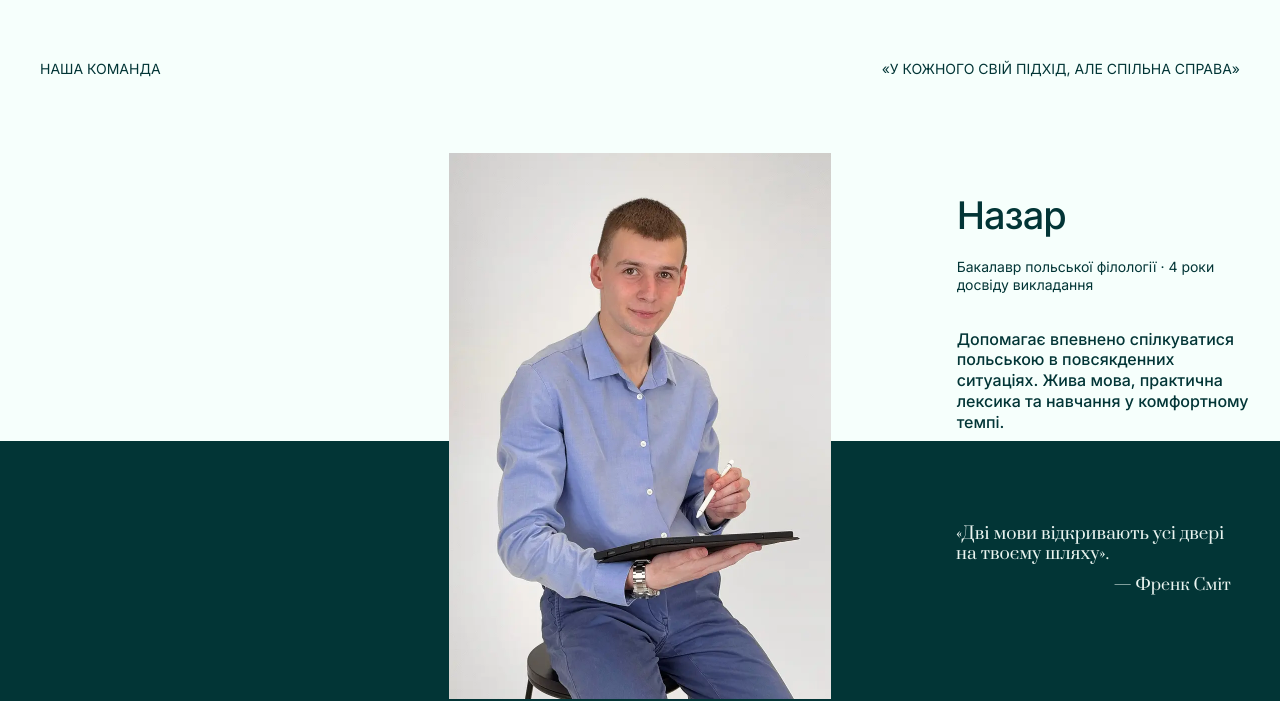
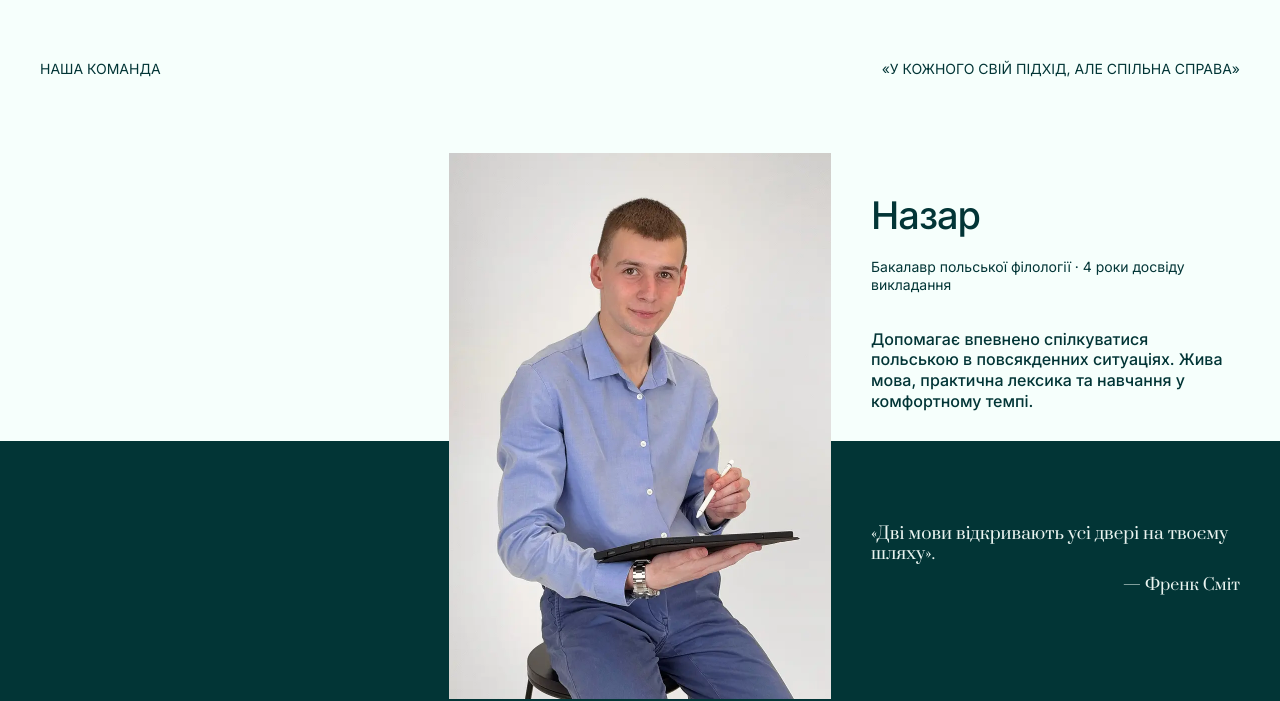
Before and after one commit to Tetiana2309/skawi-website, a React (Vite) app: page / in a window 1280 px wide. Shown: the part 5654-6355 px from the top of the page. Built offline with nearby package versions, Linux system fonts and the light colour scheme.

Commit message:
Set teacher details and quotes exactly 40px to the right of centered photos

```diff
--- a/src/sections/Team.css
+++ b/src/sections/Team.css
@@ -76,9 +76,9 @@
 }
 .team__details {
   position: absolute;
-  left: 74.74%;
+  left: calc(50% + 191px + 40px);
   top: 21.16%;
-  width: 23.02%;
+  width: calc(50% - 191px - 80px);
   pointer-events: none;
 }
 .team__details h2 {
@@ -96,9 +96,9 @@
 }
 .team__quotation {
   position: absolute;
-  left: 74.69%;
+  left: calc(50% + 191px + 40px);
   top: 62.2%;
-  width: 21.46%;
+  width: calc(50% - 191px - 80px);
   margin: 0;
   color: #EAF4F0;
   pointer-events: none;
@@ -170,11 +170,11 @@
 }
 @media (max-width: 1100px) {
   .team__topline { top: 30px; left: 25px; right: 25px; font-size: 12px; }
-  .team__details { left: 69%; top: 140px; width: 28%; }
+  .team__details { top: 140px; }
   .team__details h2 { font-size: 42px; }
   .team__role { margin-top: 12px; font-size: 12px; }
   .team__description { margin-top: 26px; font-size: 17px; }
-  .team__quotation { left: 69%; top: 515px; width: 28%; }
+  .team__quotation { top: 515px; }
   .team__quotation blockquote { font-size: 17px; }
   .team__quotation figcaption { font-size: 12px; }
   .team__controls { left: 25px; right: 25px; bottom: 45px; }
```
